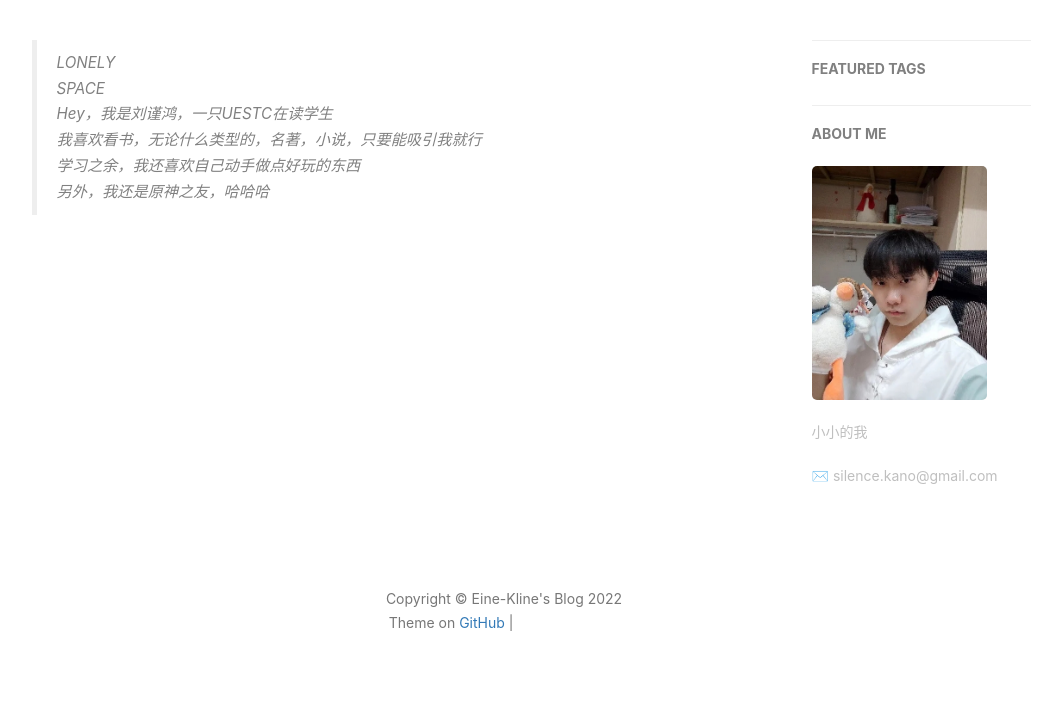
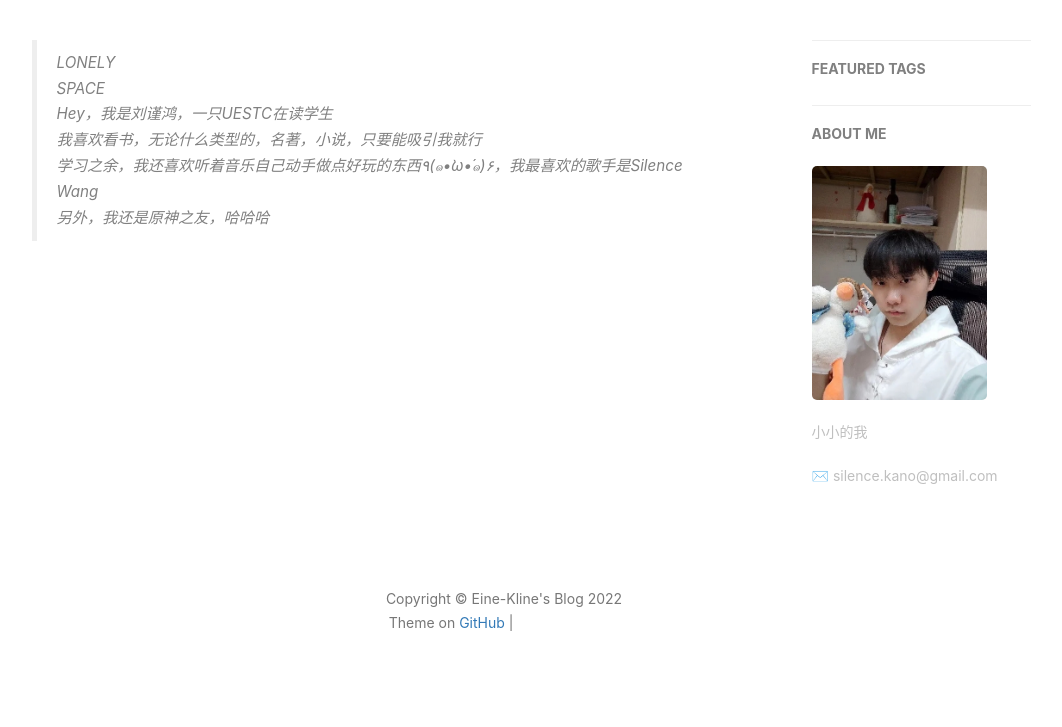
Before and after one commit to Eine-Kline/Eine-Kline.github.io, a Jekyll site: the page built from about.html, in a window 1280 px wide. Shown: the part 418-1145 px from the top of the page, without its empty margins (136-1198 px from the left). Built offline with Jekyll 4.4.1, drawn with Linux system fonts in a browser that asks for light colours; nearby versions of some CDN libraries; comment, search, counter and statistics services are not loaded; grey boxes are pictures that could not be loaded.

Commit message:
Update about.html

```diff
--- a/about.html
+++ b/about.html
@@ -22,7 +22,7 @@ header-img: "img/about.jpg"
 
     <p>我喜欢看书，无论什么类型的，名著，小说，只要能吸引我就行</p>
 
-    <p>学习之余，我还喜欢自己动手做点好玩的东西</p>
+    <p>学习之余，我还喜欢听着音乐自己动手做点好玩的东西٩(๑•̀ω•́๑)۶，我最喜欢的歌手是Silence Wang</p>
 
     <p>另外，我还是原神之友，哈哈哈</p>
 
```
